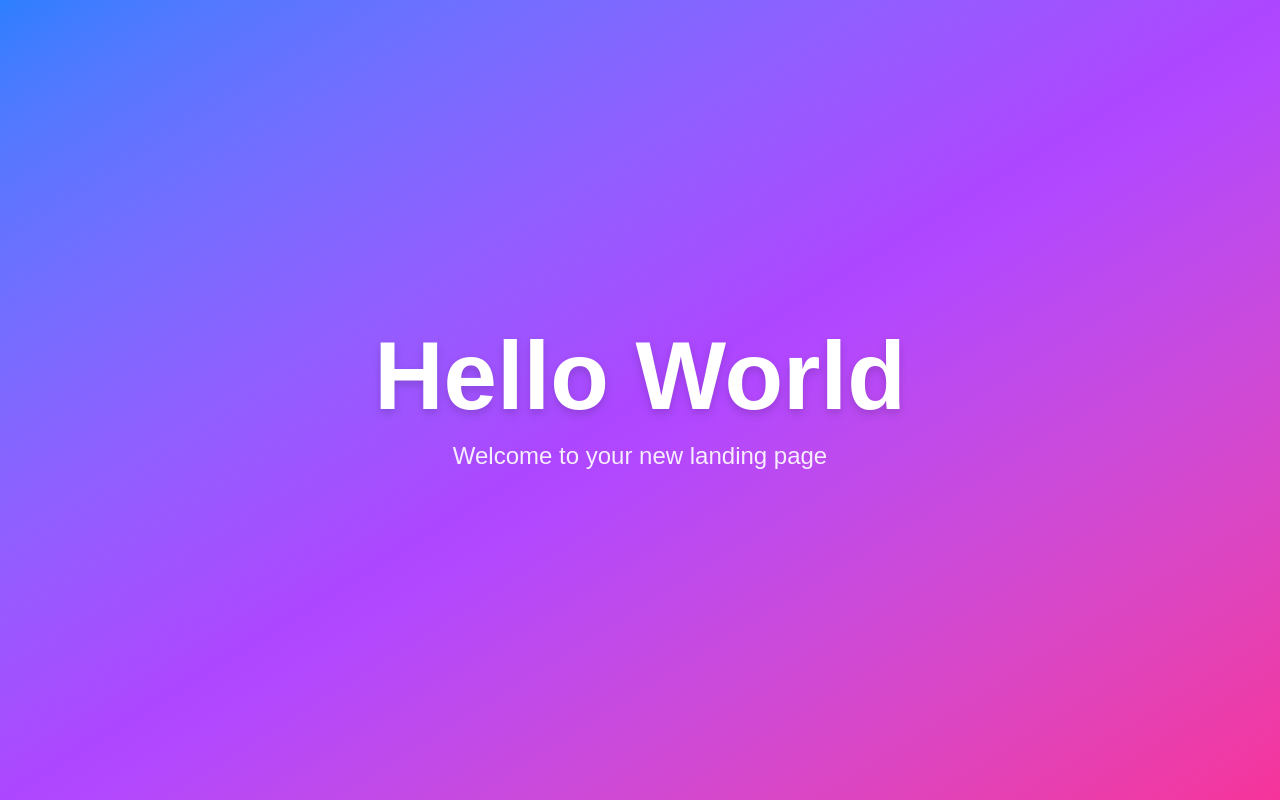
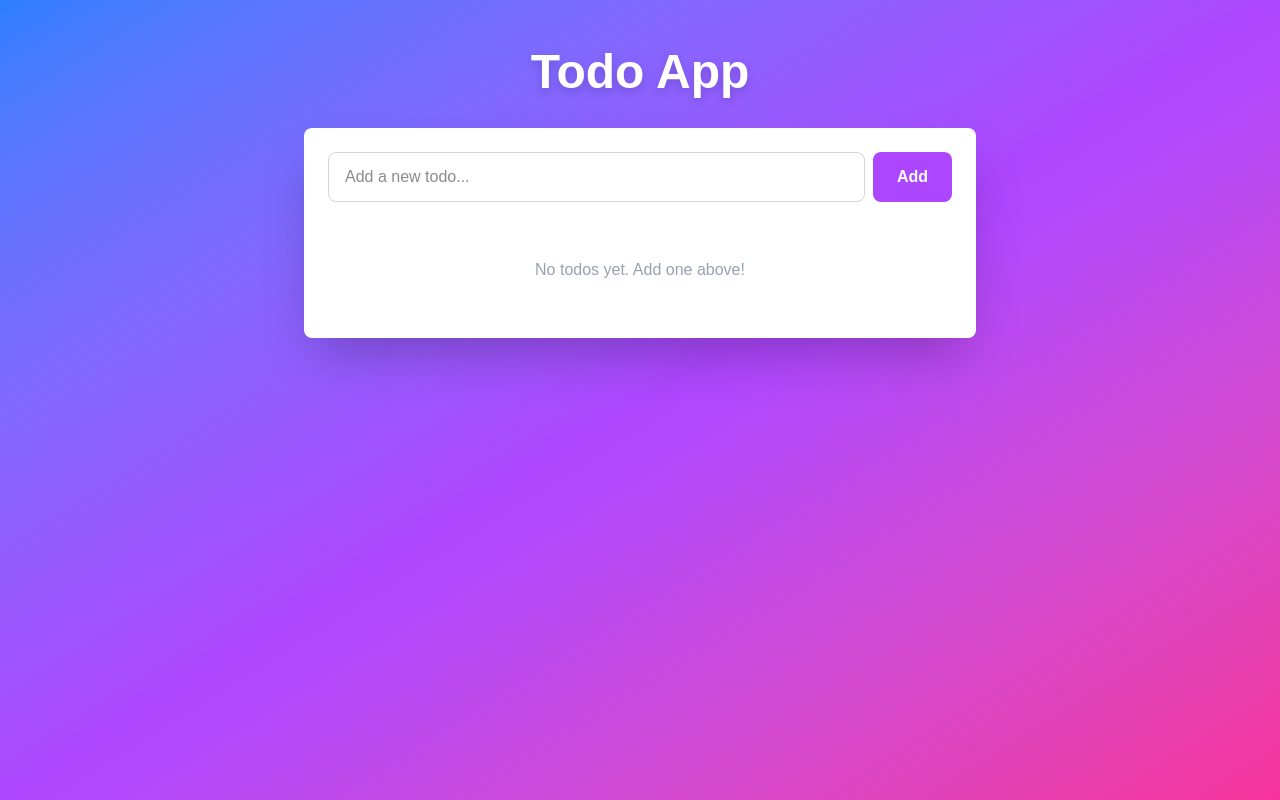
Before and after one commit to ns-test-org/ai-conflicts-resolve-testing-06, a Next.js app in the folder packages/ai-conflicts-resolve-testing-06/: page / in a window 1280 px wide. Built offline with nearby package versions, Linux system fonts and the light colour scheme.

Commit message:
AI chat session: Updated code and files

```diff
--- a/packages/ai-conflicts-resolve-testing-06/src/app/page.tsx
+++ b/packages/ai-conflicts-resolve-testing-06/src/app/page.tsx
@@ -1,13 +1,68 @@
+'use client';
+
+import { useState } from 'react';
+
 export default function Landing() {
+  const [todos, setTodos] = useState<string[]>([]);
+  const [input, setInput] = useState('');
+
+  const addTodo = () => {
+    if (input.trim()) {
+      setTodos([...todos, input.trim()]);
+      setInput('');
+    }
+  };
+
+  const deleteTodo = (index: number) => {
+    setTodos(todos.filter((_, i) => i !== index));
+  };
+
   return (
-    <div className="min-h-screen flex items-center justify-center bg-gradient-to-br from-blue-500 via-purple-500 to-pink-500">
-      <div className="text-center">
-        <h1 className="text-6xl md:text-8xl font-bold text-white mb-4 drop-shadow-lg">
-          Hello World
+    <div className="min-h-screen bg-gradient-to-br from-blue-500 via-purple-500 to-pink-500 py-12 px-4">
+      <div className="max-w-2xl mx-auto">
+        <h1 className="text-5xl font-bold text-white text-center mb-8 drop-shadow-lg">
+          Todo App
         </h1>
-        <p className="text-xl md:text-2xl text-white/90">
-          Welcome to your new landing page
-        </p>
+
+        <div className="bg-white rounded-lg shadow-2xl p-6 mb-6">
+          <div className="flex gap-2 mb-6">
+            <input
+              type="text"
+              value={input}
+              onChange={(e) => setInput(e.target.value)}
+              onKeyPress={(e) => e.key === 'Enter' && addTodo()}
+              placeholder="Add a new todo..."
+              className="flex-1 px-4 py-3 border border-gray-300 rounded-lg focus:outline-none focus:ring-2 focus:ring-purple-500"
+            />
+            <button
+              onClick={addTodo}
+              className="px-6 py-3 bg-purple-500 text-white font-semibold rounded-lg hover:bg-purple-600 transition-colors"
+            >
+              Add
+            </button>
+          </div>
+
+          <div className="space-y-2">
+            {todos.length === 0 ? (
+              <p className="text-gray-400 text-center py-8">No todos yet. Add one above!</p>
+            ) : (
+              todos.map((todo, index) => (
+                <div
+                  key={index}
+                  className="flex items-center justify-between bg-gray-50 p-4 rounded-lg hover:bg-gray-100 transition-colors"
+                >
+                  <span className="text-gray-800">{todo}</span>
+                  <button
+                    onClick={() => deleteTodo(index)}
+                    className="px-4 py-2 bg-red-500 text-white text-sm font-semibold rounded hover:bg-red-600 transition-colors"
+                  >
+                    Delete
+                  </button>
+                </div>
+              ))
+            )}
+          </div>
+        </div>
       </div>
     </div>
   );
```
